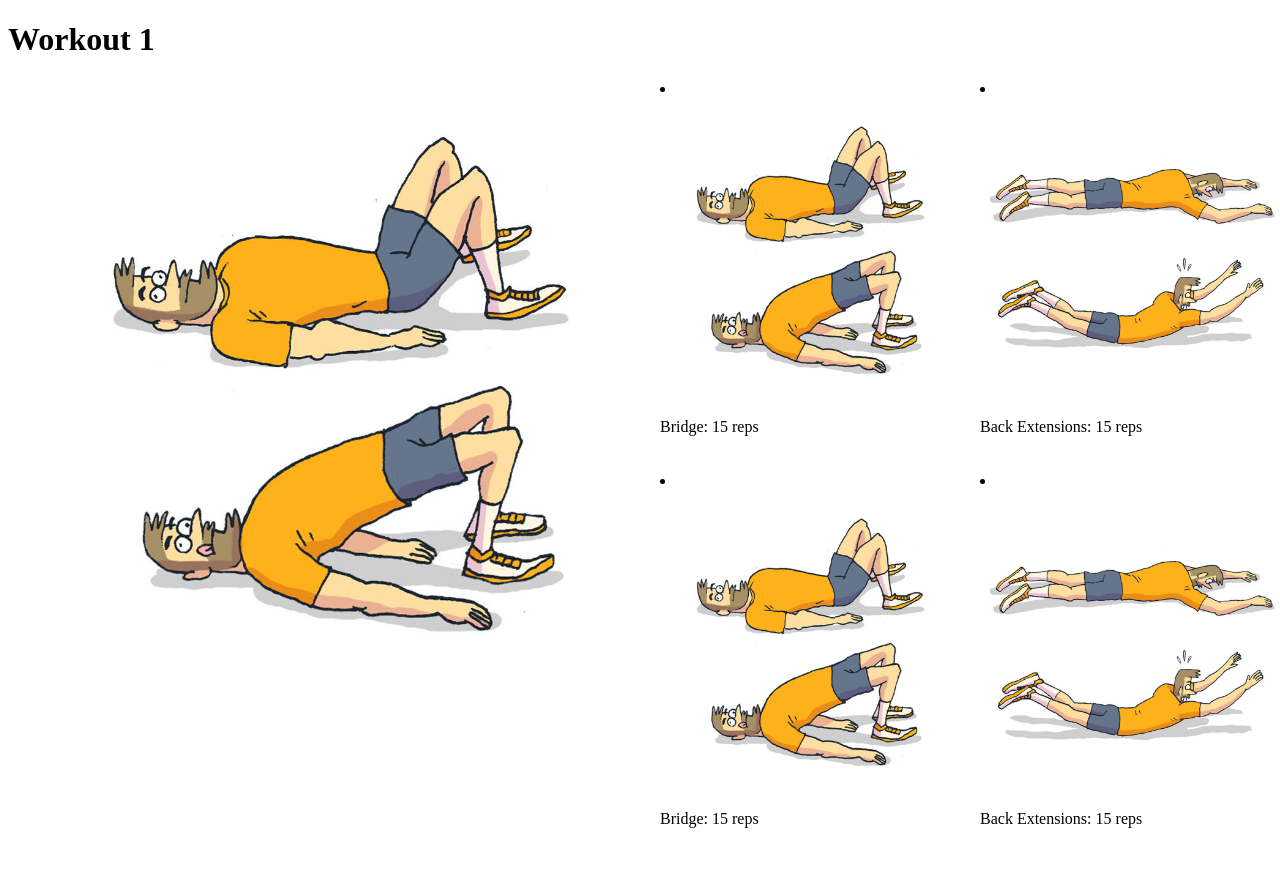
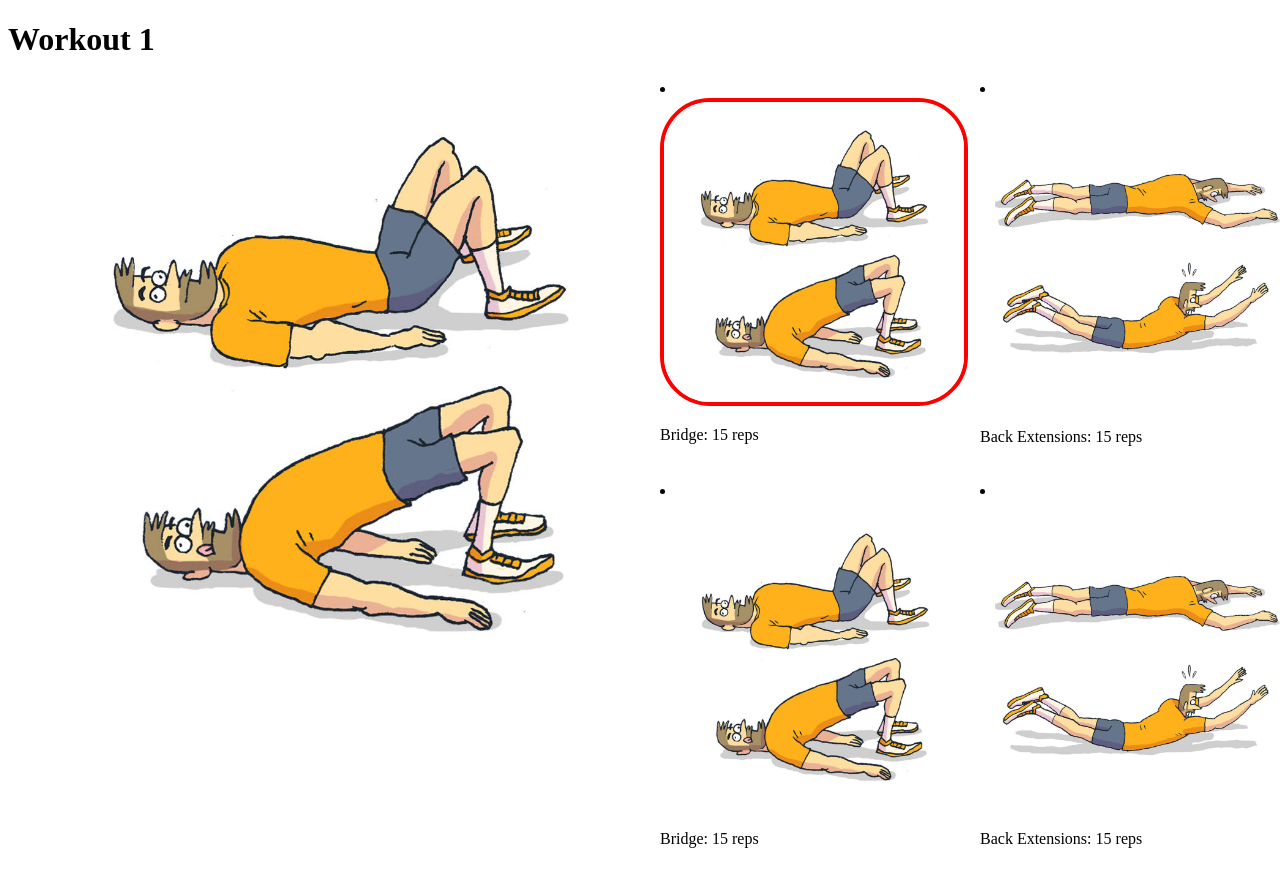
Before and after one commit to georgequispe/ejercicios, a React (Vite) app: page / in a window 1280 px wide. Built offline with nearby package versions, Linux system fonts and the light colour scheme.

Commit message:
agregamos elactive

```diff
--- a/src/App.jsx
+++ b/src/App.jsx
@@ -1,5 +1,5 @@
 import { useState } from 'react'
-import { Row } from './styled';
+import { Row , Img} from './styled';
 import workoutsData from './data/routines';
 
 function App() {
@@ -17,7 +17,10 @@ function App() {
         <Row>
         {workout.routine.map((exercise, index) => (
           <li key={index}>
-            <img src={exercise.img} alt={exercise.exercise} onClick={() => setCurrentEx(index)} />
+            <Img src={exercise.img}
+             alt={exercise.exercise}
+             onClick={() => setCurrentEx(index)}
+             active={index === currentEx} />
             <p>{exercise.exercise}: {exercise.reps} reps</p>
          </li>
        ))}
--- a/src/styled.js
+++ b/src/styled.js
@@ -16,3 +16,10 @@ export const Grid2 = styled.div`
   grid-template-columns: 50% 50%;
   gap: 20px;
 `;
+export const Img = styled.img`
+  width: 100%;
+  border-radius: 50px;
+  ${({ active}) => active ?
+    `border: 4px solid red; z-index: 1;`
+    :`border: 5px solid transparent;`}
+`;
```
